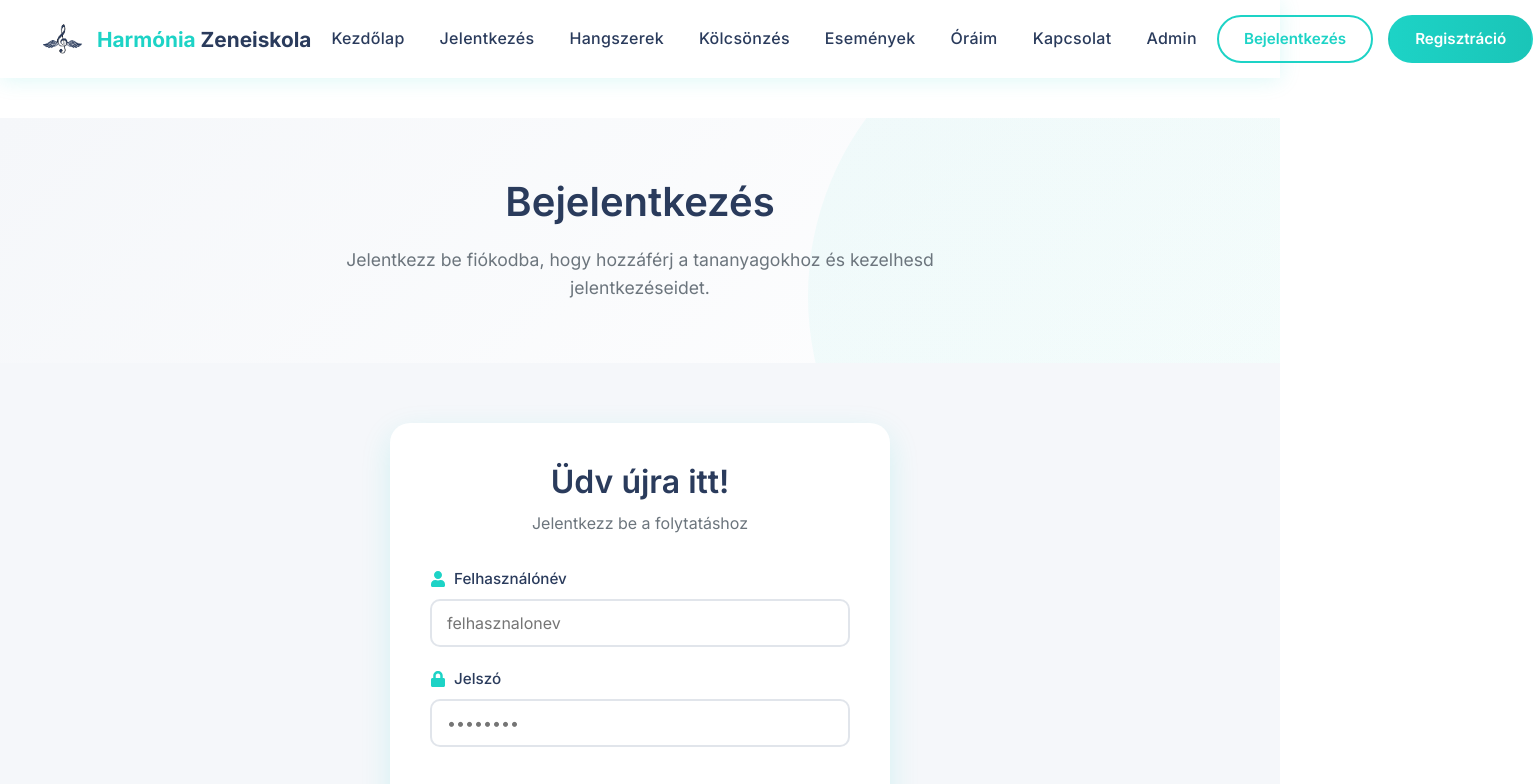
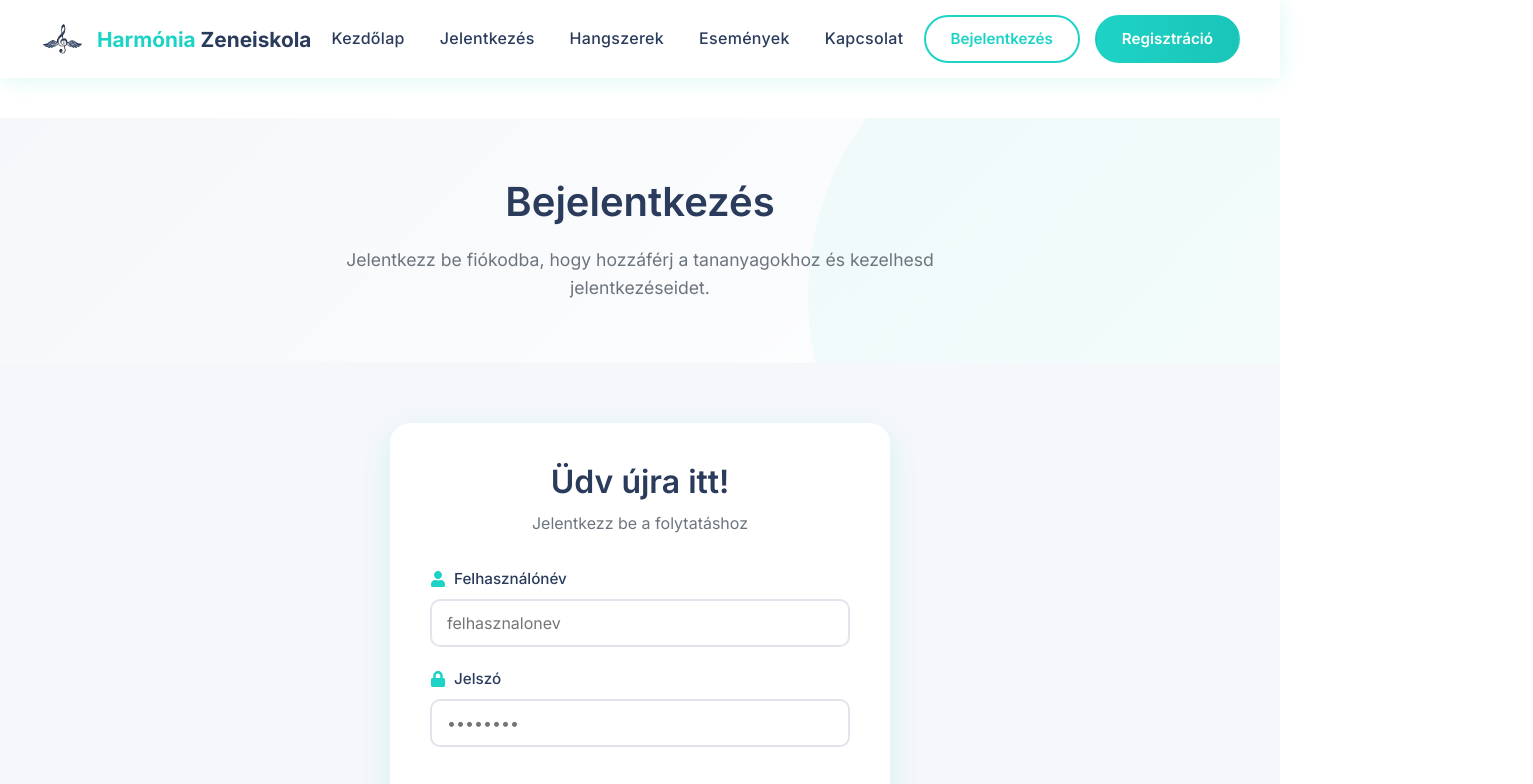
Before and after one commit to FMark161/Vizsgaremek_PR_FM, a React (Vite) app in the folder Frontend/: page /login in a window 1280 px wide. Shown: the top 784 px of the page, 1533 px wide, since content can reach past the window. Built offline with nearby package versions, Linux system fonts and the light colour scheme.

Commit message:
jogosultság

```diff
--- a/Frontend/src/App.jsx
+++ b/Frontend/src/App.jsx
@@ -1,7 +1,8 @@
 import { BrowserRouter as Router, Routes, Route } from 'react-router-dom';
-import { AuthProvider } from './context/AuthContext.jsx';
+import { AuthProvider } from './context/AuthContext';
 import ScrollToTop from './components/ScrollToTop/ScrollToTop';
 import Layout from "./components/Layout/Layout.jsx";
+import ProtectedRoute from './components/ProtectedRoute/ProtectedRoute';
 import './App.css';
 
 // Import oldalak
@@ -23,16 +24,33 @@ function App() {
         <ScrollToTop />
         <Layout>
           <Routes>
+            {/* Nyilvános oldalak - bárki láthatja */}
             <Route path="/" element={<Home />} />
             <Route path="/application" element={<Application />} />
             <Route path="/instruments" element={<Instruments />} />
-            <Route path="/rental" element={<Rental />} />
             <Route path="/events" element={<Events />} />
             <Route path="/contact" element={<Contact />} />
-            <Route path="/admin" element={<Admin />} />
             <Route path="/login" element={<Login />} />
             <Route path="/register" element={<Register />} />
-            <Route path="/lessons" element={<Lessons />} />
+
+            {/* Védett oldalak - csak bejelentkezett felhasználók */}
+            <Route path="/rental" element={
+              <ProtectedRoute allowedRoles={['diak', 'tanar', 'admin']}>
+                <Rental />
+              </ProtectedRoute>
+            } />
+            <Route path="/lessons" element={
+              <ProtectedRoute allowedRoles={['diak', 'tanar', 'admin']}>
+                <Lessons />
+              </ProtectedRoute>
+            } />
+
+            {/* Admin oldal - csak adminok */}
+            <Route path="/admin" element={
+              <ProtectedRoute allowedRoles={['admin']}>
+                <Admin />
+              </ProtectedRoute>
+            } />
           </Routes>
         </Layout>
       </AuthProvider>
--- a/Frontend/src/components/Navigation/Navigation.jsx
+++ b/Frontend/src/components/Navigation/Navigation.jsx
@@ -1,25 +1,35 @@
 import { Link } from 'react-router-dom';
-import { useAuth } from '../../context/AuthContext.jsx';
+import { useAuth } from '../../context/AuthContext';
 import './Navigation.css';
 import logo from '../../assets/logo.png';
 
 const Navigation = () => {
   const { user, logout, isAuthenticated } = useAuth();
 
-  const menuItems = [
+  // Nyilvános menüpontok
+  const publicMenuItems = [
     { name: 'Kezdőlap', path: '/' },
     { name: 'Jelentkezés', path: '/application' },
     { name: 'Hangszerek', path: '/instruments' },
+    { name: 'Események', path: '/events' },
+    { name: 'Kapcsolat', path: '/contact' }
+  ];
+
+  // Védett menüpontok (csak bejelentkezetteknek)
+  const protectedMenuItems = [
     { name: 'Kölcsönzés', path: '/rental' },
-    { name: 'Események', path: '/events' },
-    { name: 'Óráim', path: '/lessons' },
-    { name: 'Kapcsolat', path: '/contact' },
+    { name: 'Óráim', path: '/lessons' }
+  ];
+
+  // Admin menüpont (csak adminoknak)
+  const adminMenuItems = [
     { name: 'Admin', path: '/admin' }
   ];
 
   return (
     <nav className="navbar">
       <div className="container nav-container">
+        {/* Bal oldal - Logó és név */}
         <Link to="/" className="logo">
           <img src={logo} alt="Harmónia Zeneiskola" />
           <span>
@@ -27,8 +37,28 @@ const Navigation = () => {
           </span>
         </Link>
 
+        {/* Középső - Menüpontok */}
         <ul className="nav-menu">
-          {menuItems.map((item) => (
+          {/* Nyilvános menüpontok */}
+          {publicMenuItems.map((item) => (
+            <li key={item.path} className="nav-item">
+              <Link to={item.path} className="nav-link">
+                {item.name}
+              </Link>
+            </li>
+          ))}
+
+          {/* Védett menüpontok - csak bejelentkezve */}
+          {isAuthenticated && protectedMenuItems.map((item) => (
+            <li key={item.path} className="nav-item">
+              <Link to={item.path} className="nav-link">
+                {item.name}
+              </Link>
+            </li>
+          ))}
+
+          {/* Admin menüpont - csak adminnak */}
+          {isAuthenticated && user?.jogosultsag === 'admin' && adminMenuItems.map((item) => (
             <li key={item.path} className="nav-item">
               <Link to={item.path} className="nav-link">
                 {item.name}
@@ -37,10 +67,15 @@ const Navigation = () => {
           ))}
         </ul>
 
+        {/* Jobb oldal - Bejelentkezés/Regisztráció vagy Profil */}
         <div className="nav-auth">
           {isAuthenticated ? (
             <div className="user-profile">
               <span className="user-name">{user?.fnev}</span>
+              <span className="user-role">
+                {user?.jogosultsag === 'admin' ? 'Admin' :
+                 user?.jogosultsag === 'tanar' ? 'Tanár' : 'Diák'}
+              </span>
               <button onClick={logout} className="logout-btn">
                 Kijelentkezés
               </button>
--- /dev/null
+++ b/Frontend/src/components/ProtectedRoute/ProtectedRoute.jsx
@@ -0,0 +1,27 @@
+import { Navigate } from 'react-router-dom';
+import { useAuth } from '../../context/AuthContext';
+
+const ProtectedRoute = ({ children, allowedRoles = [] }) => {
+  const { isAuthenticated, user, loading } = useAuth();
+
+  // Amíg ellenőrizzük a tokent, ne tegyünk semmit
+  if (loading) {
+    return <div className="loading">Betöltés...</div>;
+  }
+
+  // Ha nincs bejelentkezve, irányítsuk a bejelentkezésre
+  if (!isAuthenticated) {
+    return <Navigate to="/login" replace />;
+  }
+
+  // Ha meg vannak adva jogosultságok, ellenőrizzük, hogy a felhasználó rendelkezik-e vele
+  if (allowedRoles.length > 0 && !allowedRoles.includes(user?.jogosultsag)) {
+    // Ha nincs jogosultsága, irányítsuk a főoldalra
+    return <Navigate to="/" replace />;
+  }
+
+  // Ha minden rendben, jelenítsük meg az oldalt
+  return children;
+};
+
+export default ProtectedRoute;
```
